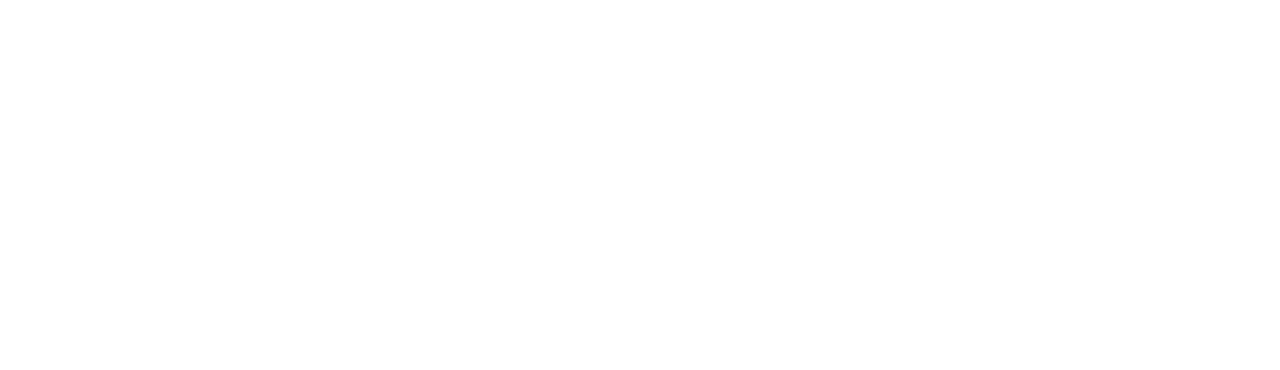
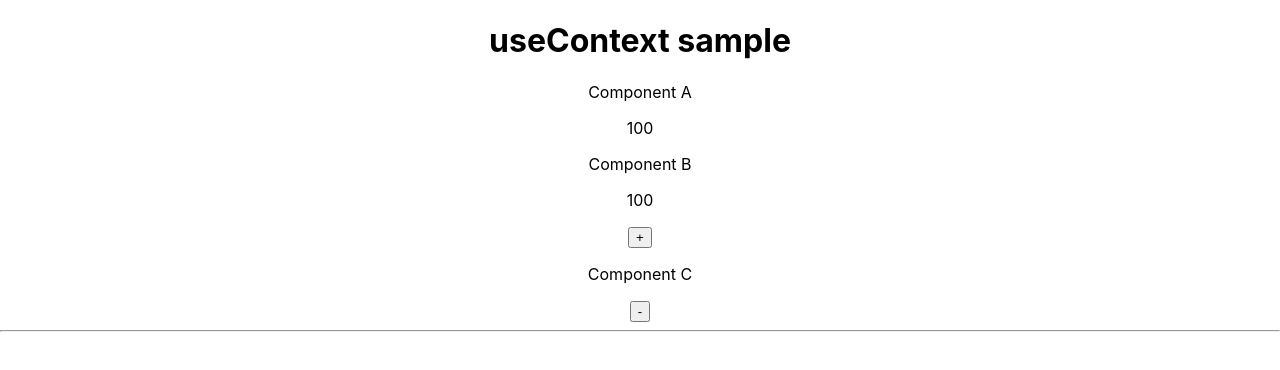
Before and after one commit to w8f/react-training, a React (Create React App) app in the folder front/: page /UseContextSampleWithCustomHook in a window 1280 px wide. Before the commit this address had no page. Shown: the top 370 px of the page. Built offline with nearby package versions, Linux system fonts and the light colour scheme.

Commit message:
add: useContext sample

```diff
--- a/front/src/App.tsx
+++ b/front/src/App.tsx
@@ -3,7 +3,9 @@
 import UseStateSample from "./component/useState/UseStateSample";
 import UseEffectSample from "./component/useEffect/UseEffectSample";
 import UseRefSample from "./component/useRef/UseRefSample";
-
+import UseContextSample from "./component/useContext/UseContextSample";
+import UseContextSampleWithState from "./component/useContext/UseContextSampleWithState";
+import UseContextSampleWithCustomHook from "./component/useContext/UseContextSampleWithCustomHook";
 function App() {
   return (
     <div className="App">
@@ -14,6 +16,15 @@
             <Route path="/useStateSample" element={<UseStateSample />} />
             <Route path="/useEffectSample" element={<UseEffectSample />} />
             <Route path="/useRefSample" element={<UseRefSample />} />
+            <Route path="/UseContextSample" element={<UseContextSample />} />
+            <Route
+              path="/UseContextSampleWithState"
+              element={<UseContextSampleWithState />}
+            />
+            <Route
+              path="/UseContextSampleWithCustomHook"
+              element={<UseContextSampleWithCustomHook />}
+            />
           </Routes>
         </div>
       </Router>
--- /dev/null
+++ b/front/src/component/useContext/UseContextSample.tsx
@@ -0,0 +1,46 @@
+import { VFC, createContext, useContext } from "react";
+
+// Contextを作成する。
+export const UserCount = createContext(0);
+
+export const UseContextSample: VFC = () => {
+  return (
+    <div style={{ textAlign: "center" }}>
+      <h1>useContext sample</h1>
+      {/* 値を渡したいコンポーネントをcontext.Providerで囲む */}
+      <UserCount.Provider value={100}>
+        <ComponentA />
+      </UserCount.Provider>
+      <hr />
+    </div>
+  );
+};
+
+const ComponentA: VFC = () => {
+  return (
+    <>
+      <p>Component A</p>
+      <ComponentB />
+    </>
+  );
+};
+
+const ComponentB: VFC = () => {
+  return (
+    <>
+      <p>Component B</p>
+      <ComponentC />
+    </>
+  );
+};
+
+const ComponentC: VFC = () => {
+  const count = useContext(UserCount);
+  return (
+    <>
+      <p>Component C</p>
+      <p>{count}</p>
+    </>
+  );
+};
+export default UseContextSample;
--- /dev/null
+++ b/front/src/component/useContext/UseContextSampleWithCustomHook.tsx
@@ -0,0 +1,58 @@
+import { VFC } from "react";
+import {
+  CountProvider,
+  useCountContext,
+} from "../useContext/context/useContext";
+
+export const UseContextSample: VFC = () => {
+  return (
+    <div style={{ textAlign: "center" }}>
+      <h1>useContext sample</h1>
+      {/* 値を渡したいコンポーネントをcontext.Providerで囲む */}
+      <CountProvider>
+        <ComponentA />
+      </CountProvider>
+      <hr />
+    </div>
+  );
+};
+
+const ComponentA: VFC = () => {
+  const { count } = useCountContext();
+  return (
+    <>
+      <p>Component A</p>
+      <p>{count}</p>
+      <ComponentB />
+    </>
+  );
+};
+
+const ComponentB: VFC = () => {
+  const { count, setCount } = useCountContext();
+  return (
+    <>
+      <p>Component B</p>
+      <p>{count}</p>
+      <button
+        onClick={() => {
+          setCount((prev) => prev + 1);
+        }}
+      >
+        +
+      </button>
+      <ComponentC />
+    </>
+  );
+};
+
+const ComponentC: VFC = () => {
+  const { countDown } = useCountContext();
+  return (
+    <>
+      <p>Component C</p>
+      <button onClick={() => countDown()}>-</button>
+    </>
+  );
+};
+export default UseContextSample;
--- /dev/null
+++ b/front/src/component/useContext/UseContextSampleWithState.tsx
@@ -0,0 +1,58 @@
+import { VFC, createContext, useContext, useState } from "react";
+
+// Contextを作成する。
+export const UserCountContext = createContext(
+  {} as {
+    count: number;
+    setCount: React.Dispatch<React.SetStateAction<number>>;
+  }
+);
+
+export const UseContextSample: VFC = () => {
+  const [count, setCount] = useState(100);
+  const value = {
+    count,
+    setCount,
+  };
+
+  return (
+    <div style={{ textAlign: "center" }}>
+      <h1>useContext sample</h1>
+      {/* 値を渡したいコンポーネントをcontext.Providerで囲む */}
+      <UserCountContext.Provider value={value}>
+        <ComponentA />
+      </UserCountContext.Provider>
+      <hr />
+    </div>
+  );
+};
+
+const ComponentA: VFC = () => {
+  return (
+    <>
+      <p>Component A</p>
+      <ComponentB />
+    </>
+  );
+};
+
+const ComponentB: VFC = () => {
+  return (
+    <>
+      <p>Component B</p>
+      <ComponentC />
+    </>
+  );
+};
+
+const ComponentC: VFC = () => {
+  const { count, setCount } = useContext(UserCountContext);
+  return (
+    <>
+      <p>Component C</p>
+      <p>{count}</p>
+      <button onClick={() => setCount((prev) => prev + 1)}>+</button>
+    </>
+  );
+};
+export default UseContextSample;
--- /dev/null
+++ b/front/src/component/useContext/context/useContext.tsx
@@ -0,0 +1,31 @@
+import { createContext, useContext, useState } from "react";
+
+// context作成
+const CountContext = createContext(
+  {} as {
+    count: number;
+    setCount: React.Dispatch<React.SetStateAction<number>>;
+    countDown: () => void;
+  }
+);
+
+export const useCountContext = () => {
+  return useContext(CountContext);
+};
+
+export const CountProvider = ({ children }: { children: JSX.Element }) => {
+  const [count, setCount] = useState(100);
+  const countDown = () => {
+    setCount((prev) => prev - 1);
+  };
+
+  const value = {
+    count,
+    setCount,
+    countDown,
+  };
+
+  return (
+    <CountContext.Provider value={value}>{children}</CountContext.Provider>
+  );
+};
```
Also changed, not shown: front/src/component/useContext/README.md (added).
